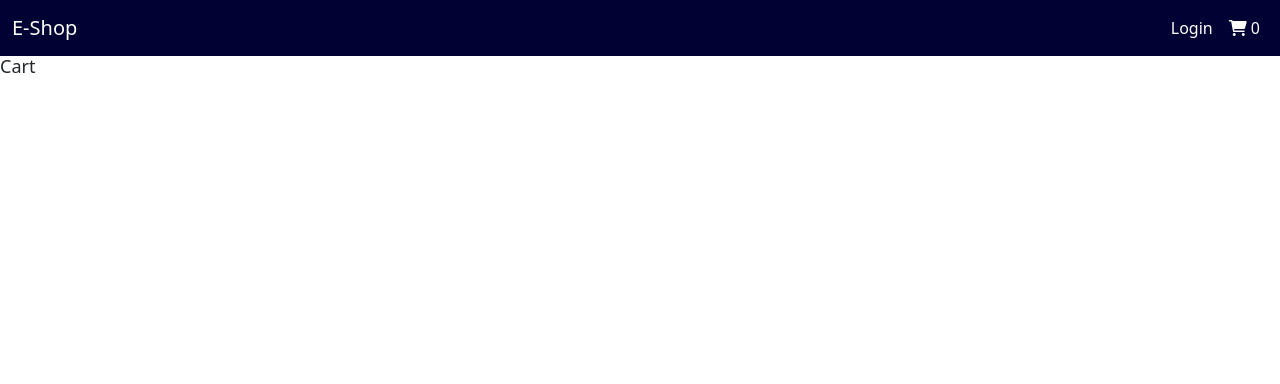
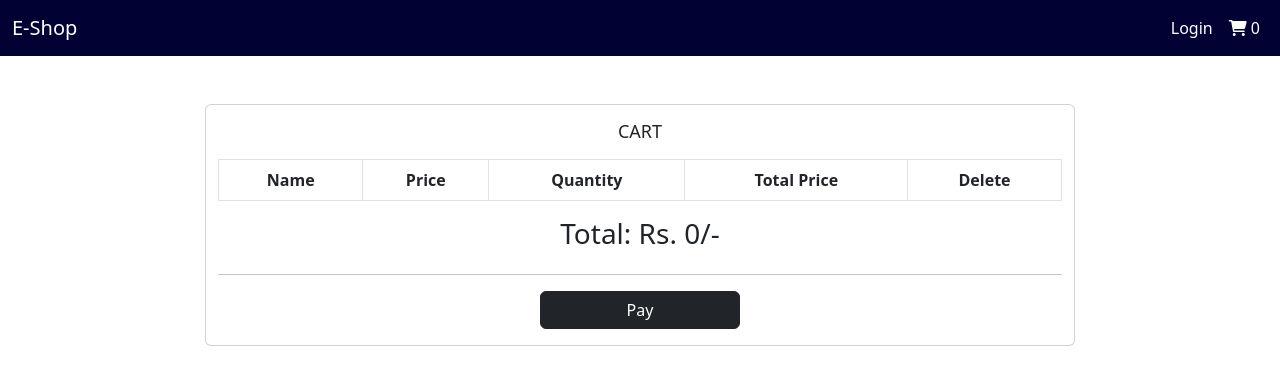
Before and after one commit to subashhB/mern-ecommerce, a React (Create React App) app in the folder client/: page /cart in a window 1280 px wide. Shown: the top 384 px of the page. Built offline with nearby package versions, Linux system fonts and the light colour scheme.

Commit message:
Cart Screen Completed with Functionality

```diff
--- a/client/src/actions/cartActions.js
+++ b/client/src/actions/cartActions.js
@@ -7,5 +7,10 @@ export const addToCart=(product, quantity)=>(dispatch,getState)=>{
         quantity: quantity
     }
     dispatch({type:'ADD_TO_CART', payload:cartItem})
-    localStorage.setItem('cartItems', JSON.stringify(getState().cartReducer.cartItems))
+    localStorage.setItem("cartItems", JSON.stringify(getState().cartReducer.cartItems))
 }
+
+export const deleteFromCart = (item) => (dispatch, getState) =>{
+    dispatch({type:'DELETE_FROM_CART', payload: item})
+    localStorage.setItem("cartItems", JSON.stringify(getState().cartReducer.cartItems))
+}
--- a/client/src/reducers/cartReducers.js
+++ b/client/src/reducers/cartReducers.js
@@ -15,6 +15,14 @@ export const cartReducer = (state={cartItems: []}, action)=>{
             }
         }
 
+        case 'DELETE_FROM_CART':
+            const cartAfterDelete = state.cartItems.filter((item) => item._id !== action.payload._id)
+            return{
+                ...state,
+                cartItems: cartAfterDelete
+            };
+
+
         default: return state
     }
 }
--- a/client/src/screens/Cart.js
+++ b/client/src/screens/Cart.js
@@ -1,12 +1,52 @@
 import React from 'react'
 import {useDispatch, useSelector} from 'react-redux'
+import { addToCart , deleteFromCart} from '../actions/cartActions'
 
 export default function Cart() {
     const cartReducerState = useSelector(state=> state.cartReducer)
+    const dispatch = useDispatch()
     const {cartItems} = cartReducerState
+
+    var subtotal = cartItems.reduce((acc, item) => acc + (item.price*item.quantity), 0)
+
   return (
     <div>
-        <h1>Cart</h1>
+        <div className="row mt-5 justify-content-center">
+          <div className="col-md-8 card">
+            <h1 className='text-center m-3'>CART</h1>
+            <table className='table table-bordered'>
+              <thead>
+                <tr>
+                  <th>Name</th>
+                  <th>Price</th>
+                  <th>Quantity</th>
+                  <th>Total Price</th>
+                  <th>Delete</th>
+                </tr>
+              </thead>
+              <tbody>
+                  {cartItems.map(item =>{
+                    return <tr key={item._id}>
+                      <td>{item.name}</td>
+                      <td>{item.price}</td>
+                      <td><select value={item.quantity} onChange={(e)=>{dispatch(addToCart(item, e.target.value))}}>
+                        {[...Array(item.countInStock).keys()].map((x, i)=>{
+                          return <option key={i} value={i+1}>{i+1}</option>;
+                        })}
+                        </select></td>
+                      <td>{item.price * item.quantity}</td>
+                      <td><i className=' fa fa-trash-alt' onClick={()=>{dispatch(deleteFromCart(item))}}></i></td>
+                    </tr>
+                  })}
+              </tbody>
+            </table>
+            <h3 className='text-center' >Total: Rs. {subtotal}/-</h3>
+            <hr/>
+            <div className='text-center mb-3'>
+              <button className='btn btn-dark' style={{width:'200px', alignItems:'center'}}>Pay</button>
+            </div>
+          </div>
+        </div>
     </div>
   )
 }
```
